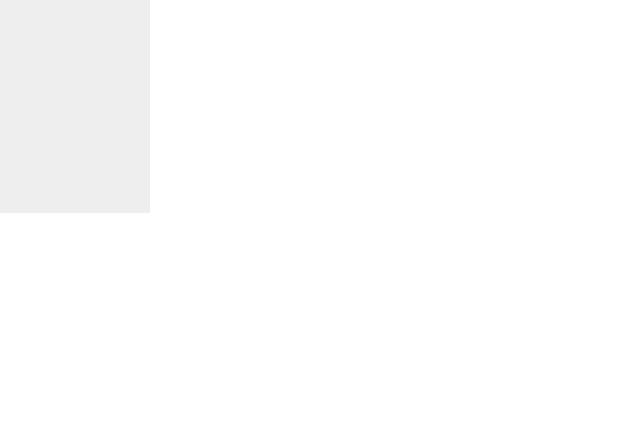
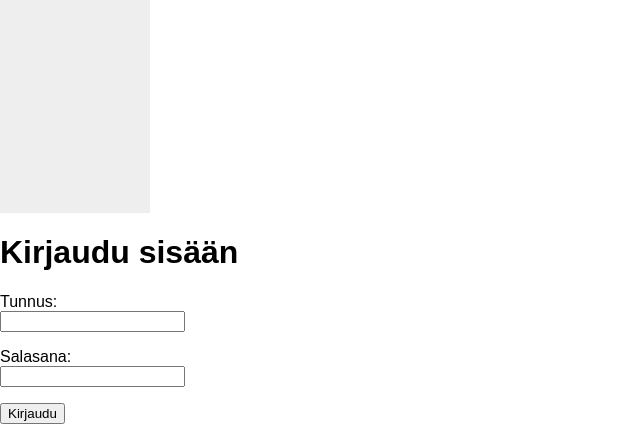
Before and after one commit to Mode-e/tikawe-sovellus, a Flask app: page /login in a window 1280 px wide. Shown: the part 701-1125 px from the top of the page, without its empty margins (0-640 px from the left). Before the commit the page ends 914 px from the top, so only its background shows below. Run offline with Flask 3, Linux system fonts and the light colour scheme.

Commit message:
Add login page

```diff
--- a/templates/login.html
+++ b/templates/login.html
@@ -1,4 +1,19 @@
 {% extends "layout.html" %}
+
 {% block content %}
 
+    <h1>Kirjaudu sisään</h1>
+
+    <form action="/create" method="post">
+        <p>
+        Tunnus: <br />
+        <input type="text" name="username" />
+        </p>
+        <p>
+        Salasana: <br />
+        <input type="password" name="password1" />
+        </p>
+        <input type="submit" value="Kirjaudu" />
+    </form>
+
 {% endblock %}
```
